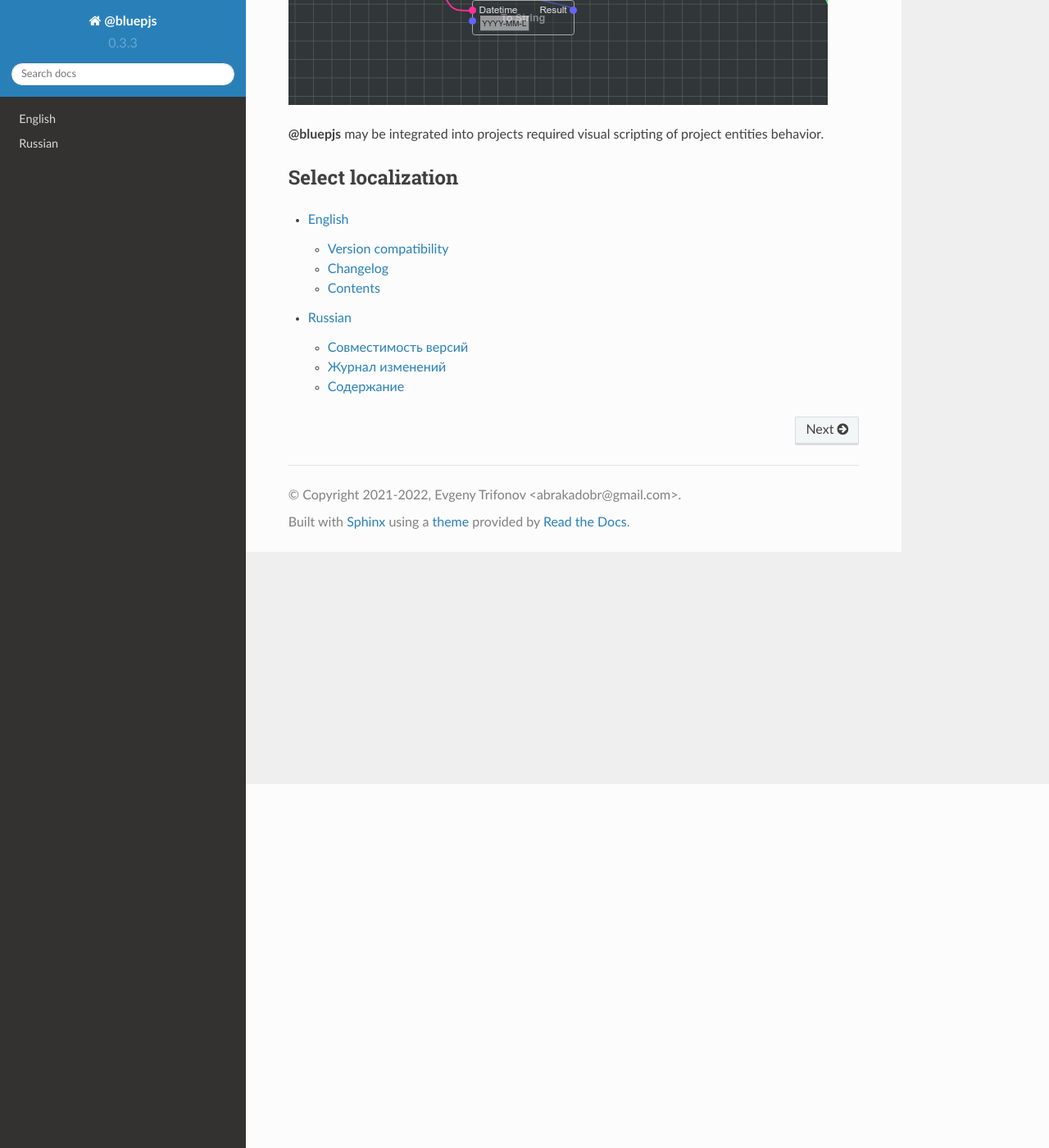
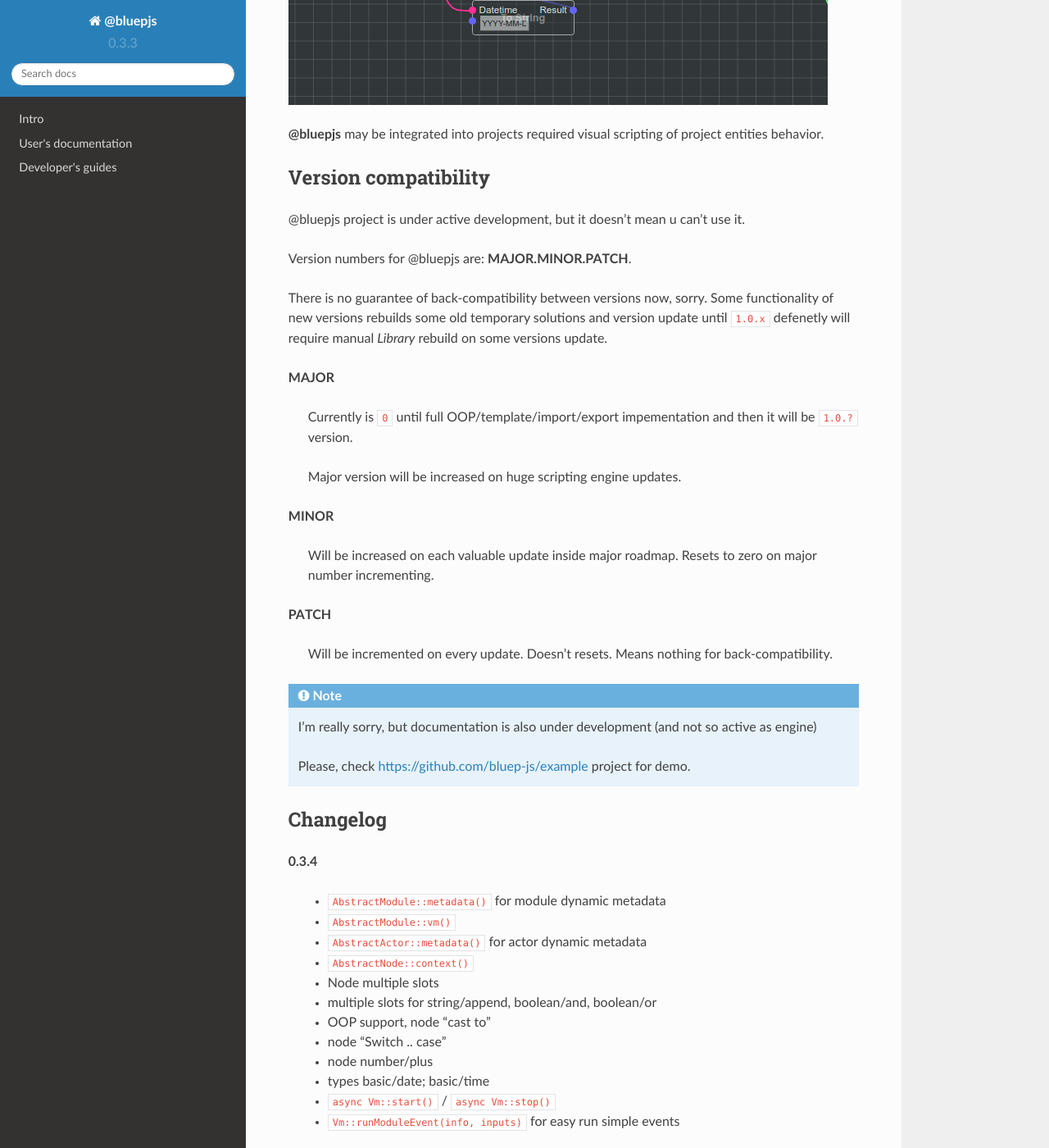
Before and after one commit to bluep-js/docs, a Sphinx documentation site: the page built from docs/source/index.rst, in a window 1280 px wide and 1400 px high, scrolled down 444 px. Shown: the whole window at 82% size. Built offline with Sphinx 7.4.7 and the Read the Docs theme 2.0.0, drawn with Linux system fonts in a browser that asks for light colours; pages that are not in the unit, such as notebooks, are missing from menus; some of the changed text lies outside the part shown.

Commit message:
savepoint

```diff
--- a/docs/source/conf.py
+++ b/docs/source/conf.py
@@ -24,7 +24,7 @@
     'bluep'
 ]
 
-js_source_path = './source/vm/src'
+js_source_path = '../../source/vm/src'
 primary_domain = 'js'
 
 intersphinx_mapping = {
@@ -35,10 +35,6 @@
 
 templates_path = ['_templates']
 
-html_theme_options = {
-    'navigation_depth': 4,
-}
-
 # -- Options for HTML output
 
 html_theme = 'sphinx_rtd_theme'
--- a/docs/source/index.rst
+++ b/docs/source/index.rst
@@ -10,11 +10,74 @@
 
 **@bluepjs** may be integrated into projects required visual scripting of project entities behavior.
 
-Select localization
--------------------
+Version compatibility
+---------------------
+
+@bluepjs project is under active development, but it doesn't mean u can't use it.
+
+Version numbers for @bluepjs are: **MAJOR.MINOR.PATCH**.
+
+There is no guarantee of back-compatibility between versions now, sorry. Some functionality of new versions rebuilds some old temporary solutions and version update until ``1.0.x`` defenetly will require manual `Library` rebuild on some versions update.
+
+**MAJOR**
+
+  Currently is ``0`` until full OOP/template/import/export impementation and then it will be ``1.0.?`` version.
+
+  Major version will be increased on huge scripting engine updates.
+
+**MINOR**
+
+  Will be increased on each valuable update inside major roadmap. Resets to zero on major number incrementing.
+
+**PATCH**
+
+  Will be incremented on every update. Doesn't resets. Means nothing for back-compatibility.
+
+.. note::
+
+   I'm really sorry, but documentation is also under development (and not so active as engine)
+
+   Please, check https://github.com/bluep-js/example project for demo.
+
+Changelog
+---------
+
+**0.3.4**
+
+ * ``AbstractModule::metadata()`` for module dynamic metadata
+ * ``AbstractModule::vm()``
+ * ``AbstractActor::metadata()`` for actor dynamic metadata
+ * ``AbstractNode::context()``
+ * Node multiple slots
+ * multiple slots for string/append, boolean/and, boolean/or
+ * OOP support, node "cast to"
+ * node "Switch .. case"
+ * node number/plus
+ * types basic/date; basic/time
+ * ``async Vm::start()`` / ``async Vm::stop()``
+ * ``Vm::runModuleEvent(info, inputs)`` for easy run simple events
+
+**0.2.2**
+
+  * Partial OOP support without correct classes inheritance.
+  * ``Modules`` ``types``, ``enums`` and ``structs`` autosupport
+  * ``Actors`` ``nodes`` updated to OOP style (from "node-per-actor" to "node-per-actor-type(class) with actor input" generation (require actors behavior rebuild in library!)
+  * VM should be started to run. VM also can be stopped.
+  * ``VM`` module with ``On VM Start`` event.
+  * Modules API for start/stop
+  * Templates support for IDE (type ``basic/template``)
+  * bugfixes
+
+**0.1.1**
+
+  * IDE limited to use only ``Default`` library
+  * buxfixes
+
+Contents
+--------
 
 .. toctree::
-   :maxdepth: 2
 
-   English <index_en.rst>
-   Russian <index_rus.rst>
+   Intro <intro.rst>
+   User's documentation <user.rst>
+   Developer's guides <dev.rst>
```
Also changed, not shown: docs/source/index_rus.rst (+10 -10 lines), docs/source/intro_rus.rst (+4 -4 lines).
